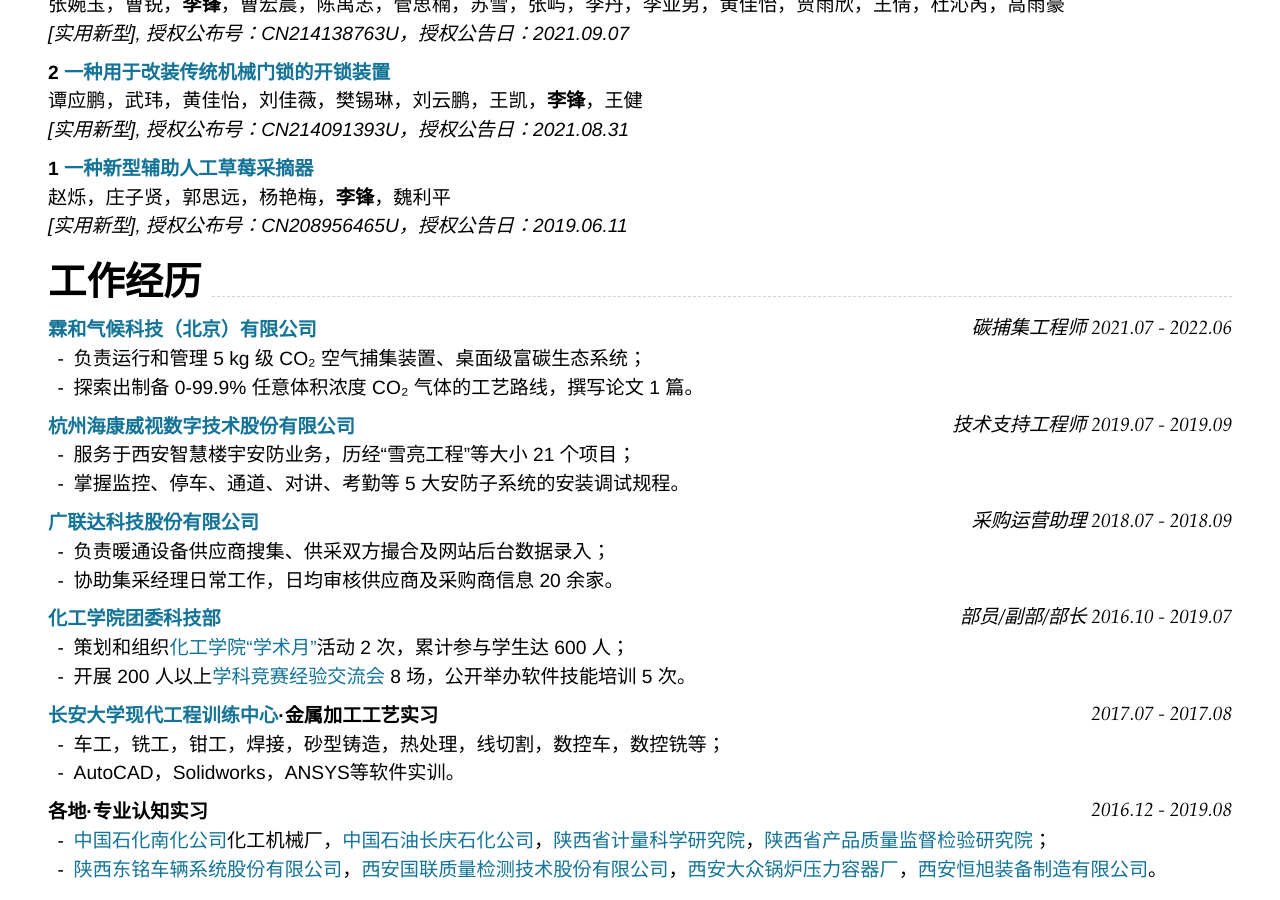
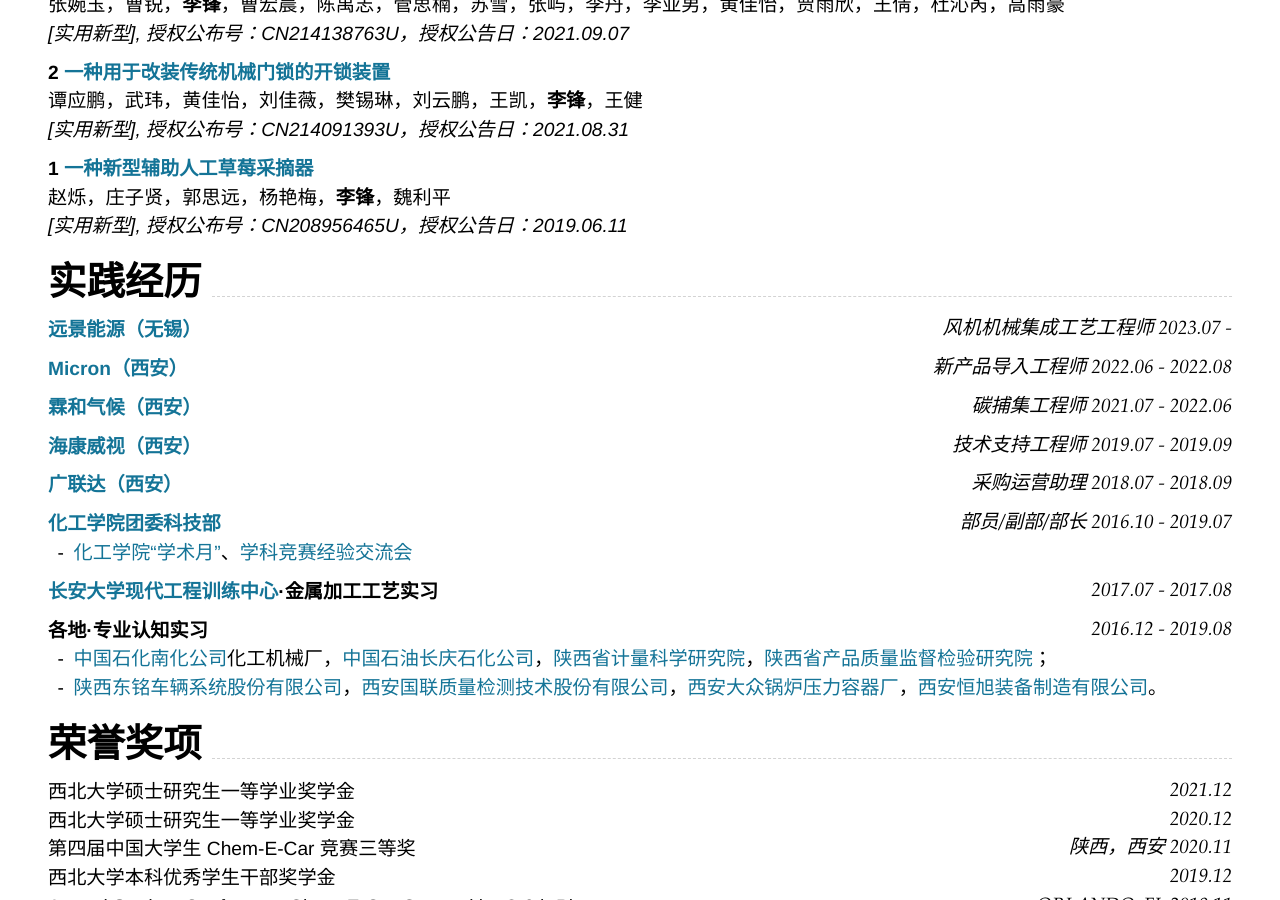
Before and after one commit to nwuzmedoutlook/resume, a Jekyll site: the page built from index.md, in a window 1280 px wide and 900 px high, scrolled down 2827 px. Built offline with Jekyll 4.4.1, drawn with Linux system fonts in a browser that asks for light colours; nearby versions of some CDN libraries.

Commit message:
Update index.md

```diff
--- a/index.md
+++ b/index.md
@@ -140,27 +140,24 @@ _[实用新型], 授权公布号：CN214091393U，授权公告日：2021.08.31_<
 赵烁，庄子贤，郭思远，杨艳梅，**李锋**，魏利平<br>
 _[实用新型], 授权公布号：CN208956465U，授权公告日：2019.06.11_<br>
 
-## **工作经历**
+## **实践经历**
 
-### **[霖和气候科技（北京）有限公司](https://mp.weixin.qq.com/s/XoXXZxPTOIPaaENxTI8IDQ)** `碳捕集工程师 2021.07 - 2022.06`
-- 负责运行和管理 5 kg 级 CO₂ 空气捕集装置、桌面级富碳生态系统；
+### **[远景能源（无锡）](https://mp.weixin.qq.com/s/XoXXZxPTOIPaaENxTI8IDQ)** `风机机械集成工艺工程师 2023.07 - `
+
+### **[Micron（西安）](https://mp.weixin.qq.com/s/XoXXZxPTOIPaaENxTI8IDQ)** `新产品导入工程师 2022.06 - 2022.08`
+
+### **[霖和气候（西安）](https://mp.weixin.qq.com/s/XoXXZxPTOIPaaENxTI8IDQ)** `碳捕集工程师 2021.07 - 2022.06`
+<!-- - 负责运行和管理 5 kg 级 CO₂ 空气捕集装置、桌面级富碳生态系统；
 - 探索出制备 0-99.9% 任意体积浓度 CO₂ 气体的工艺路线，撰写论文 1 篇。
+ -->
+### **[海康威视（西安）](https://www.hikvision.com/cn/)** `技术支持工程师 2019.07 - 2019.09`
 
-### **[杭州海康威视数字技术股份有限公司](https://www.hikvision.com/cn/)** `技术支持工程师 2019.07 - 2019.09`
-- 服务于西安智慧楼宇安防业务，历经“雪亮工程”等大小 21 个项目；
-- 掌握监控、停车、通道、对讲、考勤等 5 大安防子系统的安装调试规程。
-
-### **[广联达科技股份有限公司](https://www.glodon.com/)** `采购运营助理 2018.07 - 2018.09`
-- 负责暖通设备供应商搜集、供采双方撮合及网站后台数据录入；
-- 协助集采经理日常工作，日均审核供应商及采购商信息 20 余家。
+### **[广联达（西安）](https://www.glodon.com/)** `采购运营助理 2018.07 - 2018.09`
 
 ### **[化工学院团委科技部](https://www.glodon.com/)** `部员/副部/部长 2016.10 - 2019.07`
-- 策划和组织[化工学院“学术月”](https://mp.weixin.qq.com/s/UgIVy5UeKuFxS3Vi09fEmA)活动 2 次，累计参与学生达 600 人；
-- 开展 200 人以上[学科竞赛经验交流会](https://mp.weixin.qq.com/s/0kJe_p-sTEDtmUFGmFeMxQ) 8 场，公开举办软件技能培训 5 次。
+- [化工学院“学术月”](https://mp.weixin.qq.com/s/UgIVy5UeKuFxS3Vi09fEmA)、[学科竞赛经验交流会](https://mp.weixin.qq.com/s/0kJe_p-sTEDtmUFGmFeMxQ)
 
 ### **[长安大学现代工程训练中心](https://gcxlzx.chd.edu.cn/)·金属加工工艺实习** `2017.07 - 2017.08`
-- 车工，铣工，钳工，焊接，砂型铸造，热处理，线切割，数控车，数控铣等；
-- AutoCAD，Solidworks，ANSYS等软件实训。
 
 ### **各地·专业认知实习** `2016.12 - 2019.08`
 - [中国石化南化公司](http://ncic.sinopec.com/ncic/)化工机械厂，[中国石油长庆石化公司](https://www.cnpc.com.cn/cnpc/lhqy/201404/d41fe0c79d39466daf09c1fee10f7708.shtml)，[陕西省计量科学研究院](http://www.sims.ac.cn/)，[陕西省产品质量监督检验研究院](http://www.snzhijian.org.cn/)；
```
